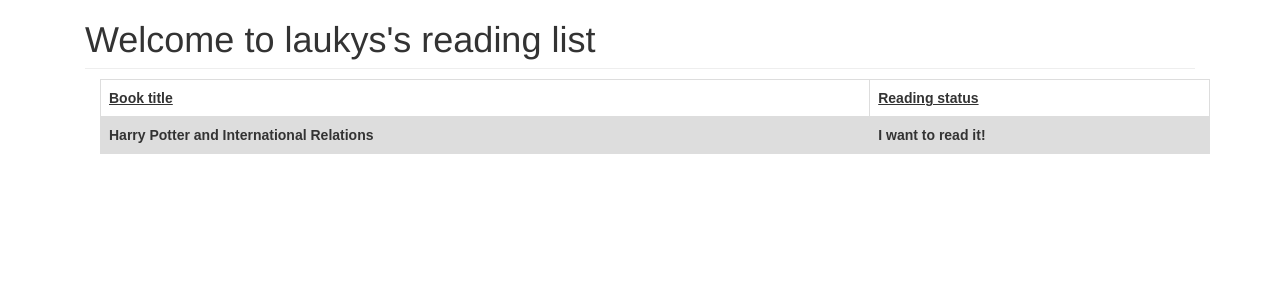
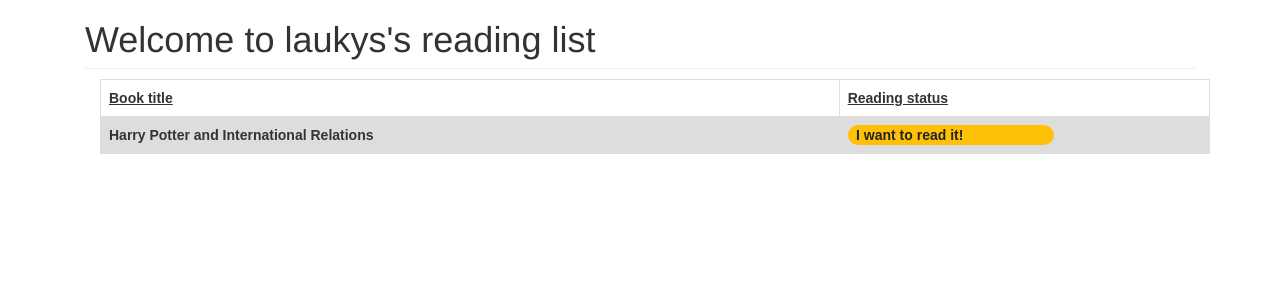
Before and after one commit to VladasX/Bookworm, a Django app: a page that uses templates/bookworm/reading_list.html in a window 1280 px wide. Shown: the part 157-457 px from the top of the page. Run offline with Django 3.2, Linux system fonts and the light colour scheme; data comes from the database, SQL or seed files in the repository; both versions use the stored data as it was after the commit; lists and menus that the app fills with data are empty; parts of the project's set-up code (start-up, migrations or seed data) failed here and were passed over; some libraries are stand-ins or nearby versions.

Commit message:
Added badges to reading list.

```diff
--- a/templates/bookworm/book_page.html
+++ b/templates/bookworm/book_page.html
@@ -40,14 +40,14 @@
 				{% csrf_token %}
 				<label>Add this book to your list!</label>
 				<br/>
-				<select class="form-control" id="status" name="status">
+				<select class="form-control-static.input-lg" id="status" name="status">
 					<option value="0">I'm reading this!</option>
 					<option value="1">I've read this!</option>
 					<option value="2">I want to read it!</option>
 					<option value="3">I dropped this...</option>
 				</select>
-				<br/>
 			<button class="btn btn-secondary" type="submit">Add book</button>
+			<br/>
 			</form>
 		{% endif %}
 		</font>
--- a/templates/bookworm/reading_list.html
+++ b/templates/bookworm/reading_list.html
@@ -34,7 +34,15 @@
 			{% for data in reading_data %}
 				<tr>
 				<th>{{ data.book.title }}</th>
-				<th><div class="stat">{{ data.status }}</div></th>
+				{% if data.status == 0 %}
+					<th><div class="col-7 stat badge-pill badge-primary">{{ data.status }}</div></th>
+				{% elif data.status == 1 %}
+					<th><div class="col-7 stat badge-pill badge-success">{{ data.status }}</div></th>
+				{% elif data.status == 2 %}
+					<th><div class="col-7 stat badge-pill badge-warning">{{ data.status }}</div></th>
+				{% elif data.status == 3 %}
+					<th><div class="col-7 stat badge-pill badge-danger">{{ data.status }}</div></th>
+				{% endif %}
 				</tr>
 			{% endfor %}
 			</table>
```
Also changed, not shown: db.sqlite3.
